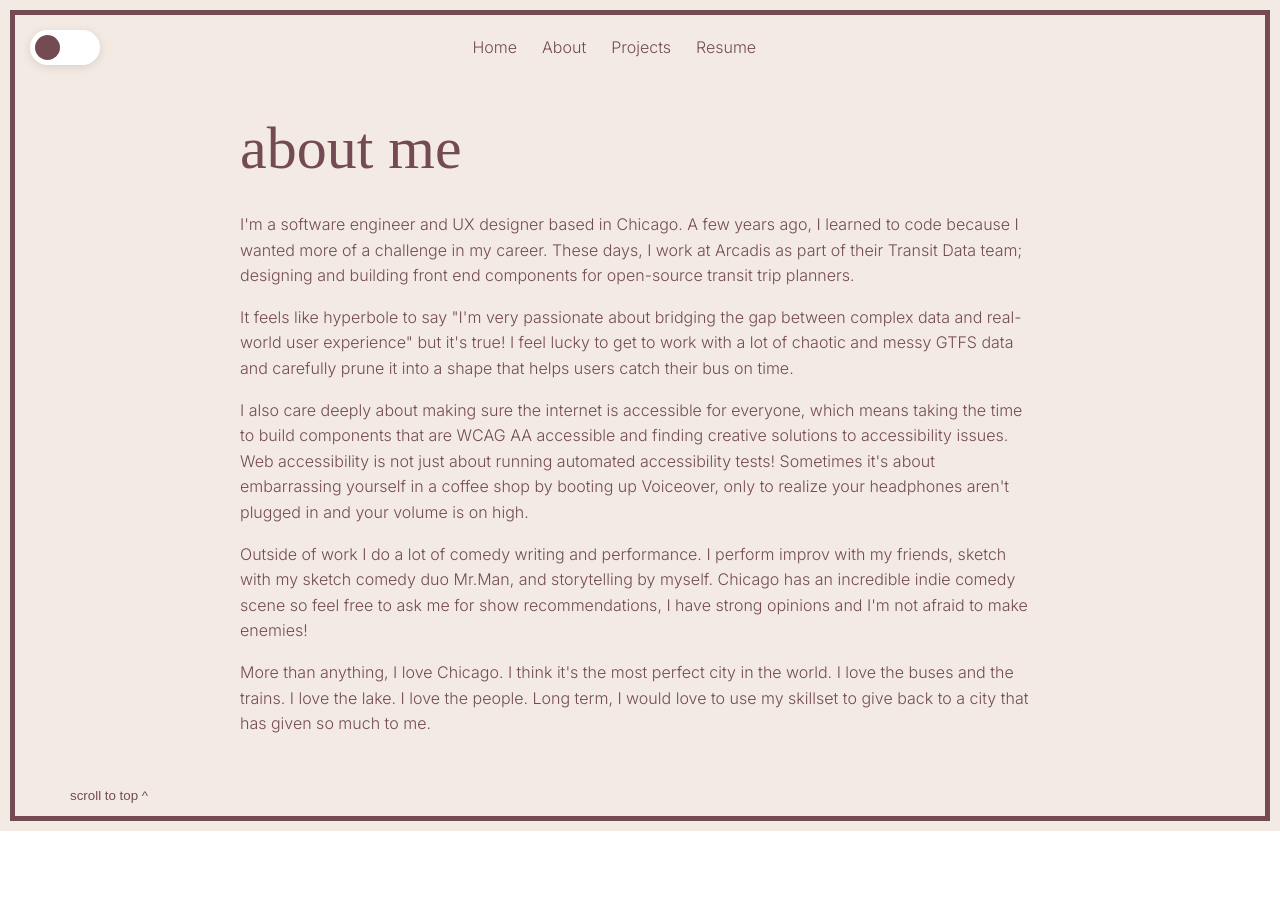
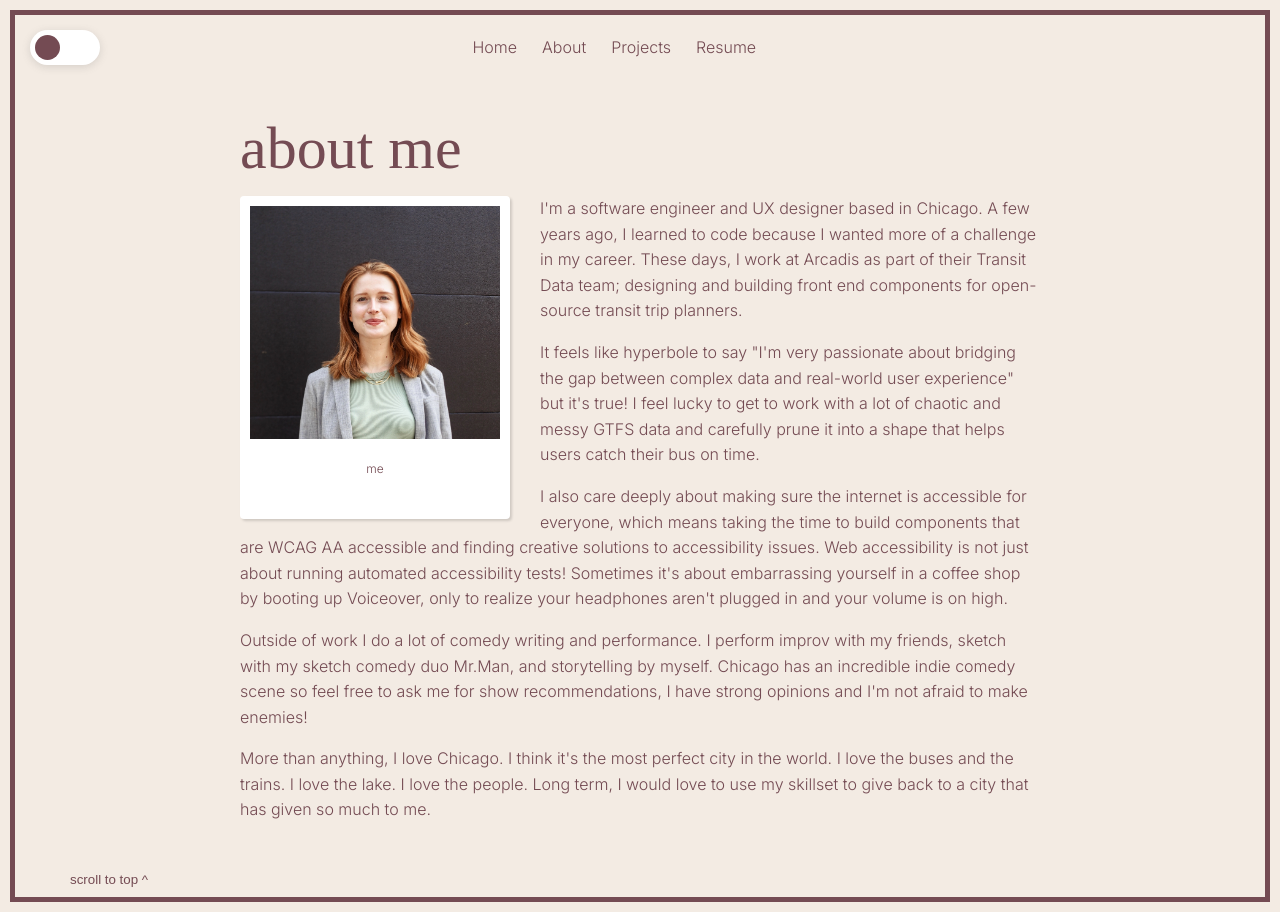
Before and after one commit to amy-corson/portfolio-website, a React (Vite) app: page /about in a window 1280 px wide. Before the commit the page ends 831 px from the top, so only its background shows below. Built offline with nearby package versions, Linux system fonts and the light colour scheme; some icons are missing; a web font is replaced by a local one.

Commit message:
Update about section and animations, create util

```diff
--- a/src/App.tsx
+++ b/src/App.tsx
@@ -5,7 +5,7 @@ import City from "./components/City";
 import Ribbon from "./components/Ribbon";
 import { ROUTES } from "./util/constants";
 import { SwitchTransition, CSSTransition } from "react-transition-group";
-import { isMobile } from "./util/isMobile";
+import { isMobile, pageName } from "./util/util";
 
 const mobile = isMobile();
 const isReduced = window.matchMedia(`(prefers-reduced-motion: reduce)`).matches;
@@ -14,10 +14,7 @@ const skipNavigation = () => document.querySelector('main')?.focus()
 function App() {
   const [isNight, setIsNight] = useState(false);
   const [drawerOpen, setDrawerOpen] = useState(false);
-  const path = location.pathname;
-  const slashIndex = path.lastIndexOf("/");
-  const smallPath = path.substring(slashIndex + 1);
-  const page = smallPath ? smallPath : "home";
+  const page = pageName()
 
   const currentOutlet = useOutlet();
   const subPaths = ROUTES.filter((route) => route.children).flatMap((route) =>
@@ -29,7 +26,7 @@ function App() {
     })
   );
   const nodeRef = [...ROUTES, ...subPaths].find(
-    (route) => route?.path === path
+    (route) => route?.path === location.pathname
   )?.nodeRef;
 
   const shouldTransitionDelay = !mobile && !isReduced;
@@ -37,7 +34,7 @@ function App() {
   return (
     <SwitchTransition>
       <CSSTransition
-        key={path}
+        key={location.pathname}
         nodeRef={nodeRef}
         timeout={shouldTransitionDelay ? 400 : 0}
         classNames="page"
--- a/src/components/ExternalLinks.tsx
+++ b/src/components/ExternalLinks.tsx
@@ -3,9 +3,12 @@ import LinkedInIcon from "@mui/icons-material/LinkedIn";
 import MailOutlineIcon from "@mui/icons-material/MailOutline";
 import { Tooltip } from "@mui/material";
 import { useState } from "react";
+import { pageName } from "../util/util";
 
 const ExternalSocialLinks = () => {
   const [buttonCopied, setButtonCopied] = useState(false);
+
+  const path = pageName()
 
 
   const onClick = () => {
@@ -14,7 +17,7 @@ const ExternalSocialLinks = () => {
     setTimeout(() => setButtonCopied(false), 2000)
   }
   return (
-    <ul className="external-links">
+    <ul className={`external-links ${path}-external-links`}>
       <li>
         <a href="https://github.com/amy-corson" aria-label="Github (Opens in external tab)" title="Github">
           <GitHubIcon />
--- a/src/components/Footer.tsx
+++ b/src/components/Footer.tsx
@@ -1,11 +1,9 @@
-import ExternalSocialLinks from "./ExternalLinks"
 
 const Footer = () => {
 
     return (
         <div className="footer-block">
             <button onClick={() => window.scrollTo({ top: 0, behavior: 'smooth' })}>scroll to top ^</button>
-            <ExternalSocialLinks />
         </div>
     )
 }
--- a/src/index.css
+++ b/src/index.css
@@ -385,9 +385,6 @@
 .city.night .skyline {
   fill: #4E6255;
 }
-.city.night .sun {
-  display: none;
-}
 .city.night .train-car .train {
   fill: #4E6255;
 }
@@ -428,6 +425,18 @@ svg.train-car .train {
 }
 svg.train-car .windows {
   color: #F3EBE3;
+}
+
+@keyframes SunMoonOut {
+  0% {
+    transform: translate(0px 0px);
+  }
+  100% {
+    transform: translate(-150px 300px);
+  }
+}
+.night .sun {
+  animation: sunMoonOut 3s linear forwards;
 }
 
 @media (max-width: 1000px) {
@@ -647,6 +656,29 @@ nav ul button {
   color: #fff;
 }
 
+@keyframes drop-in {
+  0% {
+    transform: translateY(-10px);
+    opacity: 0%;
+  }
+  100% {
+    transform: translateX(0px);
+    opacity: 100%;
+  }
+}
+.city:not(.page-enter-done, .page-enter-active, .page-enter, .page-exit-done, .page-exit, .page-exit-active) .external-links.home-external-links li {
+  opacity: 0%;
+}
+.city:not(.page-enter-done, .page-enter-active, .page-enter, .page-exit-done, .page-exit, .page-exit-active) .external-links.home-external-links li:nth-of-type(1) {
+  animation: drop-in forwards 300ms 0ms linear;
+}
+.city:not(.page-enter-done, .page-enter-active, .page-enter, .page-exit-done, .page-exit, .page-exit-active) .external-links.home-external-links li:nth-of-type(2) {
+  animation: drop-in forwards 300ms 150ms linear;
+}
+.city:not(.page-enter-done, .page-enter-active, .page-enter, .page-exit-done, .page-exit, .page-exit-active) .external-links.home-external-links li:nth-of-type(3) {
+  animation: drop-in forwards 300ms 300ms linear;
+}
+
 @media (max-width: 700px) {
   .nav-ribbon .nav-drawer-toggle {
     display: block;
@@ -664,6 +696,7 @@ nav ul button {
   position: relative;
   width: 85%;
   z-index: 5;
+  min-height: 82vh;
 }
 .page-container h1 {
   margin-bottom: 0em;
@@ -804,22 +837,36 @@ nav ul button {
     grid-template-columns: 1fr;
   }
 }
+.about-page p:first-of-type {
+  margin-top: 0;
+}
 .about-page .img-container {
   display: flex;
-  flex-wrap: wrap;
-  gap: 10px;
+  border-radius: 4px;
+  flex-direction: column;
   align-items: center;
-  justify-content: center;
+  background-color: white;
+  padding: 10px 10px 20px 10px;
+  box-shadow: rgba(0, 0, 0, 0.15) 1.95px 1.95px 2.6px;
+  max-width: 270px;
+  margin: 20px auto;
+}
+.about-page .img-container p {
+  margin: 20px 0;
 }
 .about-page img {
-  height: 400px;
   -o-object-fit: cover;
      object-fit: cover;
-}
-.about-page .lake-pic {
-  width: 95%;
+  max-width: 250px;
 }
 
+@media (min-width: 500px) {
+  .about-page .img-container {
+    width: auto;
+    float: left;
+    margin: 0 30px 15px 0px;
+  }
+}
 .app {
   position: relative;
 }
--- a/src/pages/About.tsx
+++ b/src/pages/About.tsx
@@ -1,18 +1,28 @@
 import Footer from "../components/Footer";
+import aboutMe from "../assets/about-me/SCR-20260202-jqne.jpeg";
 
 const About = () => {
   return (
     <div className="about-page">
       <div className="page-container">
         <h1>about me</h1>
-
+        <div className="img-container">
+          <img src={aboutMe} />
+          <p className="caption">me</p>
+        </div>
         <p>
           I&apos;m a software engineer and UX designer based in Chicago. A few
-          years ago, I learned to code because I wanted more of a challenge in my career. These days, I work at Arcadis as part of their Transit Data team; designing and building front end components for open-source transit trip planners.
+          years ago, I learned to code because I wanted more of a challenge in
+          my career. These days, I work at Arcadis as part of their Transit Data
+          team; designing and building front end components for open-source
+          transit trip planners.
         </p>
         <p>
           It feels like hyperbole to say &quot;I&apos;m very passionate about
-          bridging the gap between complex data and real-world user experience&quot; but it&apos;s true! I feel lucky to get to work with a lot of chaotic and messy GTFS data and carefully prune it into a shape that helps users catch their bus on time.
+          bridging the gap between complex data and real-world user
+          experience&quot; but it&apos;s true! I feel lucky to get to work with
+          a lot of chaotic and messy GTFS data and carefully prune it into a
+          shape that helps users catch their bus on time.
         </p>
         <p>
           I also care deeply about making sure the internet is accessible for
@@ -25,11 +35,16 @@ const About = () => {
         </p>
         <p>
           Outside of work I do a lot of comedy writing and performance. I
-          perform improv with my friends, sketch with my sketch comedy duo Mr.Man, and storytelling by myself. Chicago has an incredible indie comedy scene so feel free to ask me for show recommendations, I have strong opinions and I&apos;m not afraid to make enemies!
+          perform improv with my friends, sketch with my sketch comedy duo
+          Mr.Man, and storytelling by myself. Chicago has an incredible indie
+          comedy scene so feel free to ask me for show recommendations, I have
+          strong opinions and I&apos;m not afraid to make enemies!
         </p>
         <p>
           More than anything, I love Chicago. I think it&apos;s the most perfect
-          city in the world. I love the buses and the trains. I love the lake. I love the people. Long term, I would love to use my skillset to give back to a city that has given so much to me.
+          city in the world. I love the buses and the trains. I love the lake. I
+          love the people. Long term, I would love to use my skillset to give
+          back to a city that has given so much to me.
         </p>
       </div>
 
--- a/src/styles/_about.scss
+++ b/src/styles/_about.scss
@@ -1,20 +1,38 @@
 @use "colors";
 
 .about-page {
+
+  p:first-of-type {
+    margin-top: 0;
+  }
+
   .img-container {
     display: flex;
-        flex-wrap: wrap;
-        gap: 10px;
+    border-radius: 4px;
+    flex-direction: column;
     align-items: center;
-        justify-content: center;
+    background-color: white;
+    padding: 10px 10px 20px 10px;
+    box-shadow: rgba(0, 0, 0, 0.15) 1.95px 1.95px 2.6px;
+    max-width: 270px;
+    margin: 20px auto;
+
+    p {
+      margin: 20px 0;
+    }
   }
   img {
-        height: 400px;
     object-fit: cover;
+    max-width: 250px;
+  }
 }
 
-    .lake-pic {
-        width: 95%;
-
+@media (min-width: 500px) {
+  .about-page {
+    .img-container {
+      width: auto;
+      float: left;
+      margin: 0 30px 15px 0px;
     }
   }
+}
--- a/src/styles/_nav.scss
+++ b/src/styles/_nav.scss
@@ -165,6 +165,38 @@ nav ul {
     }
 }
 
+@keyframes drop-in {
+    0% {
+        transform: translateY(-10px);
+        opacity: 0%;
+    }
+    100% {
+        transform: translateX(0px);
+        opacity: 100%;
+    }
+}
+
+@mixin dropInDelay($time) {
+    animation: drop-in forwards 300ms $time linear;
+}
+
+// These shouldn't "drop in" each time the user navigates, so make sure it's only happening on intiial load
+// I also only have them set to the home page.
+.city:not(.page-enter-done, .page-enter-active, .page-enter, .page-exit-done, .page-exit, .page-exit-active) {
+    .external-links.home-external-links li {
+        opacity: 0%;
+        &:nth-of-type(1) {
+            @include dropInDelay(0ms);
+        }
+        &:nth-of-type(2) {
+            @include dropInDelay(150ms);
+        }
+        &:nth-of-type(3) {
+            @include dropInDelay(300ms);
+        }
+    }
+}
+
 @media (max-width: 700px) {
     .nav-ribbon {
         .nav-drawer-toggle {
--- a/src/styles/_page-container.scss
+++ b/src/styles/_page-container.scss
@@ -9,6 +9,7 @@
     position: relative;
     width: 85%;
     z-index: 5;
+    min-height: 82vh;
 
     h1 {
         margin-bottom: 0em;
--- a/src/util/isMobile.tsx
+++ /dev/null
@@ -1,5 +0,0 @@
-export function isMobile(): boolean {
-  return /Android|webOS|iPhone|iPad|iPod|BlackBerry|IEMobile|Opera Mini/i.test(
-    navigator.userAgent
-  );
-}
--- /dev/null
+++ b/src/util/util.ts
@@ -0,0 +1,14 @@
+export function isMobile(): boolean {
+  return /Android|webOS|iPhone|iPad|iPod|BlackBerry|IEMobile|Opera Mini/i.test(
+    navigator.userAgent
+  );
+}
+
+export function pageName() {
+  const path = location.pathname;
+  const slashIndex = path.lastIndexOf("/");
+  const smallPath = path.substring(slashIndex + 1);
+  const page = smallPath ? smallPath : "home";
+  return page
+
+}
```
Also changed, not shown: src/styles/_city.scss (+13 -4 lines), src/assets/about-me/SCR-20260202-jqne.jpeg (added). Lines whose indentation alone changed are shown as unchanged.
